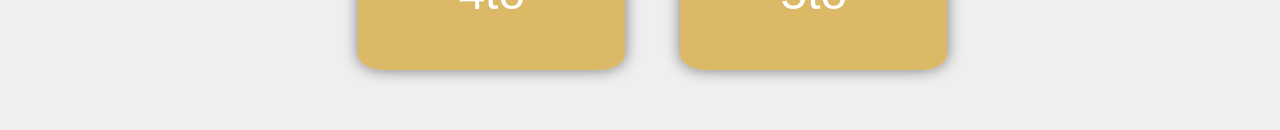
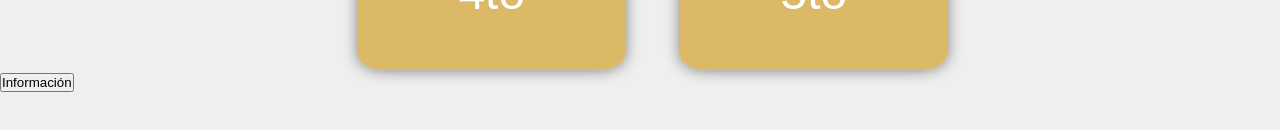
Before and after one commit to csantabarbara/home_works, a plain HTML site: page index.html in a window 1280 px wide. Shown: the part 454-584 px from the top of the page. Drawn offline with Linux system fonts and the light colour scheme.

Commit message:
Update index.html

```diff
--- a/index.html
+++ b/index.html
@@ -26,6 +26,6 @@
     <li><li><input type="button" value="5to" onclick="location.href='https://mega.nz/folder/RZ4C1QQC#97MGm8SJdiocEOW5Y1NKwQ'">
     </li></li>
     </div>
-    <footer></footer>
+    <footer class="info"><input type="button" value="Información" onclick="location.href='info.html'"></footer>
 </body>
 </html>
```
